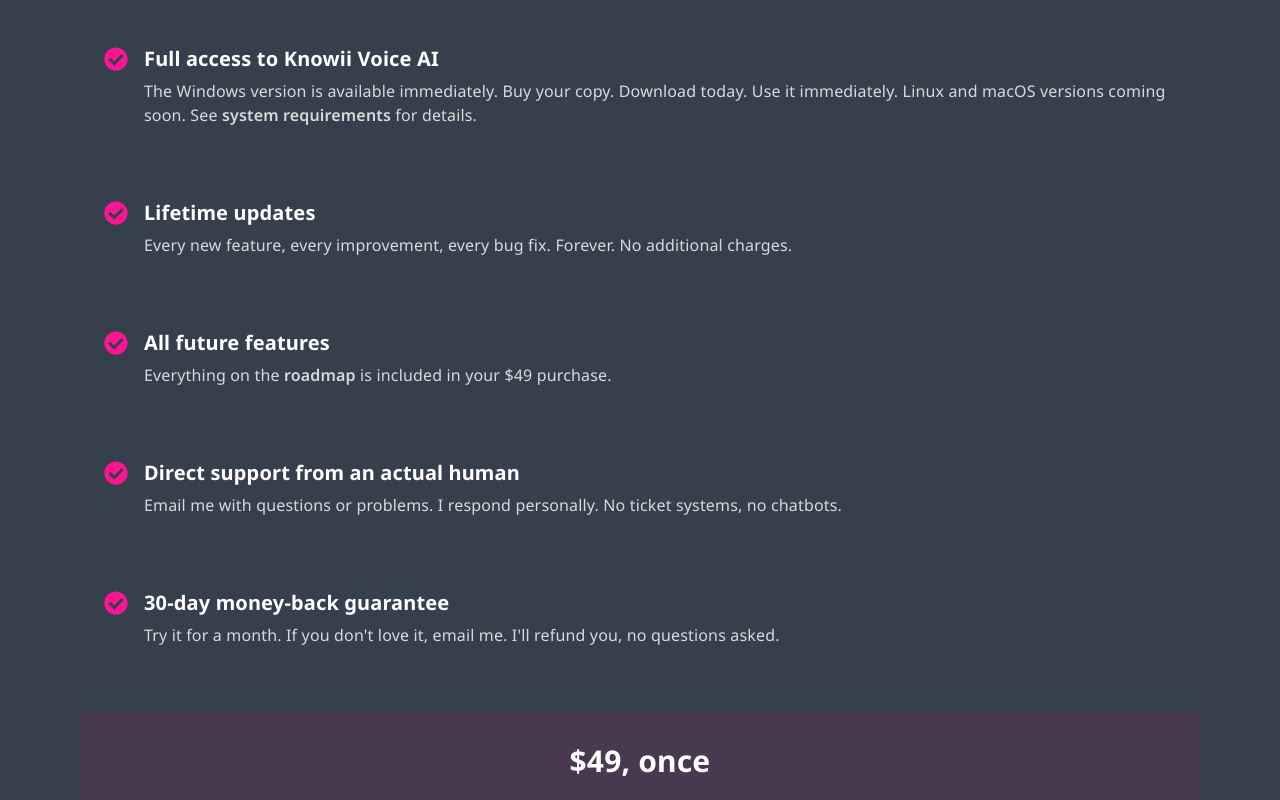
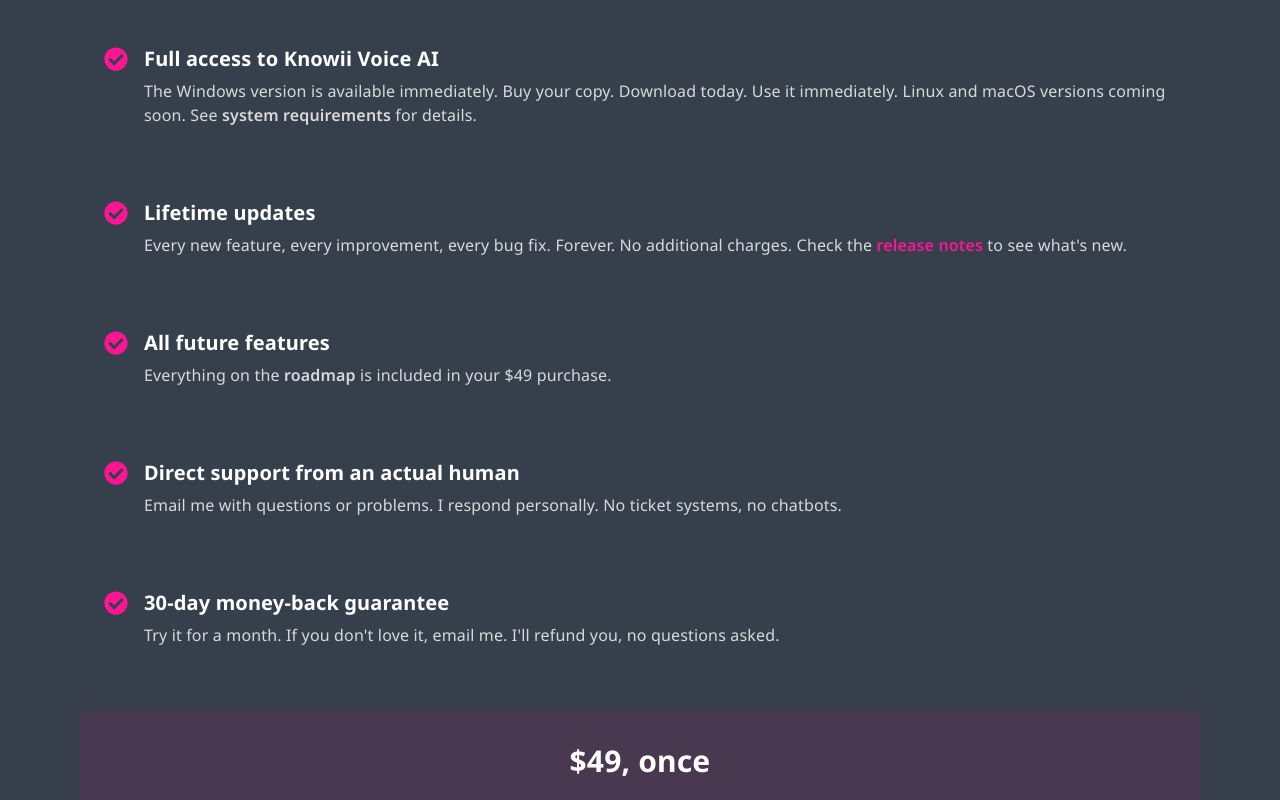
Before and after one commit to DeveloPassion/knowii-voice-ai-website, a React (Vite) app: page /#/ in a window 1280 px wide. Shown: the part 11200-12000 px from the top of the page. Built offline with nearby package versions, Linux system fonts and the light colour scheme.

Commit message:
feat(all): added links to release notes and roadmap

```diff
--- a/src/components/layout/footer.tsx
+++ b/src/components/layout/footer.tsx
@@ -48,12 +48,22 @@
                             </li>
                             <li>
                                 <a
-                                    href='https://docs.voice-ai.knowii.net/'
+                                    href='https://docs.voice-ai.knowii.net/roadmap'
                                     target='_blank'
                                     rel='noopener noreferrer'
                                     className='text-primary/70 hover:text-secondary transition-colors'
                                 >
                                     Roadmap
+                                </a>
+                            </li>
+                            <li>
+                                <a
+                                    href='https://docs.voice-ai.knowii.net/release-notes'
+                                    target='_blank'
+                                    rel='noopener noreferrer'
+                                    className='text-primary/70 hover:text-secondary transition-colors'
+                                >
+                                    Release Notes
                                 </a>
                             </li>
                             <li>
--- a/src/pages/home.tsx
+++ b/src/pages/home.tsx
@@ -447,8 +447,21 @@
                             },
                             {
                                 title: 'Lifetime updates',
-                                description:
-                                    'Every new feature, every improvement, every bug fix. Forever. No additional charges.'
+                                description: (
+                                    <>
+                                        Every new feature, every improvement, every bug fix.
+                                        Forever. No additional charges. Check the{' '}
+                                        <a
+                                            href='https://docs.voice-ai.knowii.net/release-notes'
+                                            target='_blank'
+                                            rel='noopener noreferrer'
+                                            className='text-secondary font-semibold transition-all hover:underline hover:opacity-80'
+                                        >
+                                            release notes
+                                        </a>{' '}
+                                        to see what's new.
+                                    </>
+                                )
                             },
                             {
                                 title: 'All future features',
@@ -456,7 +469,7 @@
                                     <>
                                         Everything on the{' '}
                                         <a
-                                            href='https://docs.voice-ai.knowii.net/'
+                                            href='https://docs.voice-ai.knowii.net/roadmap'
                                             target='_blank'
                                             rel='noopener noreferrer'
                                             className='text-primary font-semibold hover:underline'
@@ -569,10 +582,6 @@
                                 title: 'Internationalization',
                                 description:
                                     'Deeper support for translations. Different keyboard shortcuts that transcribe in different languages'
-                            },
-                            {
-                                title: 'Auto update system',
-                                description: 'Receive new versions automatically'
                             },
                             {
                                 title: 'Portable Version',
```
